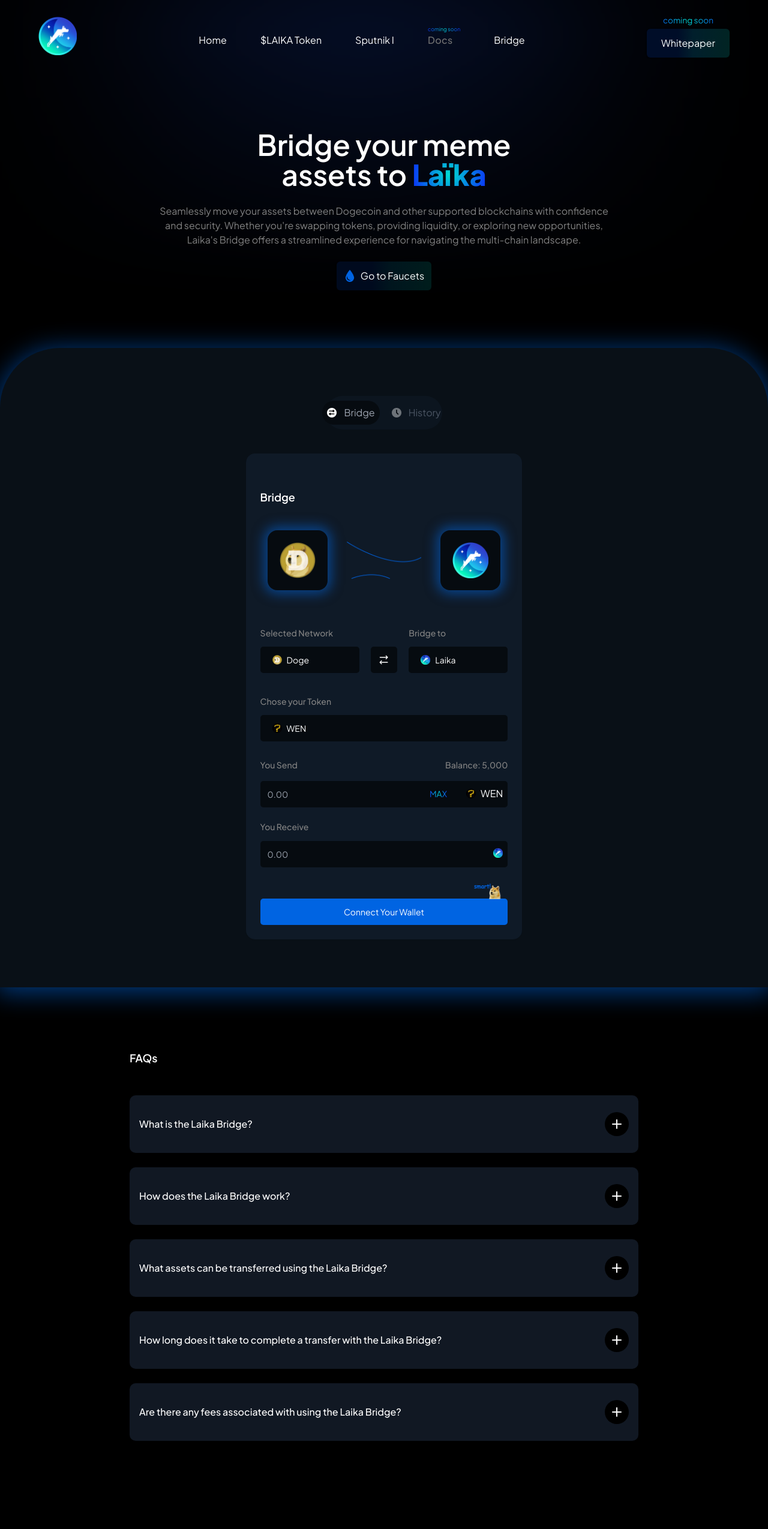
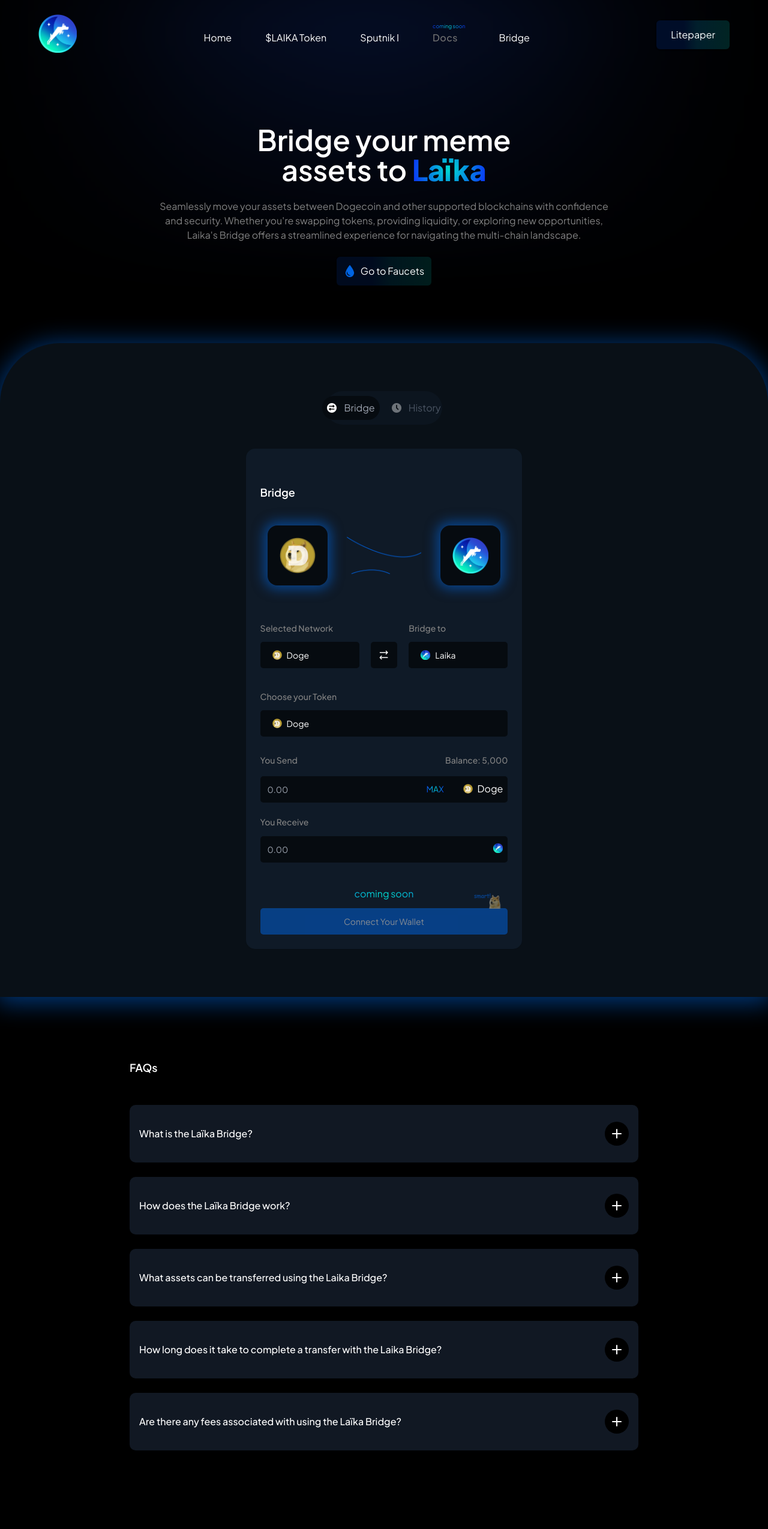
Before and after one commit to AbdurRehman1312/Laika_website, a React (Vite) app: page /bridge in a window 1280 px wide. Shown: the top 2549 px of the page at 60% size. Built offline with nearby package versions, Linux system fonts and the light colour scheme.

Commit message:
Litepaper link added

```diff
--- a/src/components/Faqs.jsx
+++ b/src/components/Faqs.jsx
@@ -27,18 +27,18 @@
             >
                 <AccordionItem value="item-1">
                     <AccordionTrigger isOpen={openItem === 'item-1'} onClick={() => handleToggleItem('item-1')}>
-                        What is the Laika Bridge?
+                        What is the Laïka Bridge?
                     </AccordionTrigger>
                     <AccordionContent>
-                        The Laika Bridge is a decentralized protocol that facilitates seamless asset transfers between different blockchain networks. It acts as a bridge between the Dogecoin blockchain and other compatible blockchains (DRC-20, Pepe), enabling users to move their assets across chains efficiently and securely.
+                        The Laïka Bridge is a decentralized protocol that facilitates seamless asset transfers between different blockchain networks. It acts as a bridge between the Laïka network and other compatible blockchains (DOGE, ETH, SOL, etc), enabling users to move their assets across chains efficiently and securely.
                     </AccordionContent>
                 </AccordionItem>
                 <AccordionItem value="item-2">
                     <AccordionTrigger isOpen={openItem === 'item-2'} onClick={() => handleToggleItem('item-2')}>
-                        How does the Laika Bridge work?
+                        How does the Laïka Bridge work?
                     </AccordionTrigger>
                     <AccordionContent>
-                        The Laika Bridge employs a trustless and decentralized mechanism to facilitate cross-chain transfers. When users initiate a transfer, their assets are locked in the originating blockchain's smart contract. Then, corresponding assets are minted on the destination blockchain, ensuring a one-to-one pegged representation. Once the transfer is completed, the locked assets are released, ensuring a smooth and secure transition.
+                        The Laïka Bridge employs a trustless and decentralized mechanism to facilitate cross-chain transfers. When users initiate a transfer, their assets are locked in the originating blockchain's smart contract. Then, corresponding assets are minted on the destination blockchain, ensuring a one-to-one pegged representation. Once the transfer is completed, the locked assets are released, ensuring a smooth and secure transition.
                     </AccordionContent>
                 </AccordionItem>
                 <AccordionItem value="item-3">
@@ -46,7 +46,7 @@
                         What assets can be transferred using the Laika Bridge?
                     </AccordionTrigger>
                     <AccordionContent>
-                        Initially, the Laika Bridge supports the transfer of assets between the Dogecoin blockchain and other compatible blockchains. Users can transfer a variety of tokens and assets, including but not limited to DOGE, wrapped tokens, and native assets on supported chains.
+                        Initially, the Laïka Bridge supports the transfer of assets between the Dogecoin blockchain and other compatible blockchains. Users can transfer a variety of tokens and assets, including but not limited to DOGE, wrapped tokens, and native assets on supported chains.
                     </AccordionContent>
                 </AccordionItem>
                 <AccordionItem value="item-4">
@@ -54,15 +54,15 @@
                         How long does it take to complete a transfer with the Laika Bridge?
                     </AccordionTrigger>
                     <AccordionContent>
-                        The time required to complete a transfer using the Laika Bridge may vary depending on network congestion and other factors. Generally, transfers are processed within a reasonable timeframe, but users should consider network conditions when planning their transactions.
+                        The time required to complete a transfer using the Laïka Bridge may vary depending on network congestion and other factors. Generally, transfers are processed within a reasonable timeframe, but users should consider network conditions when planning their transactions.
                     </AccordionContent>
                 </AccordionItem>
                 <AccordionItem value="item-5">
                     <AccordionTrigger isOpen={openItem === 'item-5'} onClick={() => handleToggleItem('item-5')}>
-                        Are there any fees associated with using the Laika Bridge?
+                        Are there any fees associated with using the Laïka Bridge?
                     </AccordionTrigger>
                     <AccordionContent>
-                        Yes, there may be fees associated with using the Laika Bridge, including transaction fees and network fees on respective blockchains. These fees are necessary to cover the cost of transaction processing and network resources. Users should review the fee schedule before initiating transfers.
+                        By using Laïka Bridge, you will only need to pay network fees.
                     </AccordionContent>
                 </AccordionItem>
             </Accordion>
--- a/src/components/Navbar.jsx
+++ b/src/components/Navbar.jsx
@@ -73,8 +73,7 @@
     <>
       {!isAirdropRoute && !isWaitListRoute && !isBridgeRoute && !isFaucetRoute && (
         <nav
-          className={`hidden lg:flex bg-black w-full  justify-center items-center trans py-3 ${
-            isFixed ? "fixed top-0 w-full z-[40] left-0" : ""
+          className={`hidden lg:flex bg-black w-full  justify-center items-center trans py-3 ${isFixed ? "fixed top-0 w-full z-[40] left-0" : ""
             }`}
         >
           <h2 className="text-white text-center md:text-left">
@@ -104,8 +103,7 @@
             {navLinks.map((nav) => (
               <li
                 key={nav.id}
-                className={`font-normal cursor-pointer text-[16px] text-white navlink ${
-                  nav.id === "docs" ? "coming-soon" : ""
+                className={`font-normal cursor-pointer text-[16px] text-white navlink ${nav.id === "docs" ? "coming-soon" : ""
                   }`}
               >
                 {(nav.id === "docs") && (
@@ -129,12 +127,13 @@
             ))}
           </ul>
         </div>
+        <a href="https://app.gitbook.com/o/0BHbYU17l9lahykWXBaq/s/yYxKYh2qUIr5ra6hLaLr/" target="_blank">
           <Button
-          name="Whitepaper"
+            name="Litepaper"
             style="px-6 hidden lg:flex"
-          desc="coming soon"
             descStyle=" hidden sm:hidden md:hidden lg:block"
           />
+        </a>
 
         {/* For mobile screen */}
         <div className="lg:hidden flex justify-end items-center">
@@ -173,11 +172,12 @@
                   </li>
                 ))}
                 <li>
+                  <a href="https://app.gitbook.com/o/0BHbYU17l9lahykWXBaq/s/yYxKYh2qUIr5ra6hLaLr/" target="_blank">
                     <Button
-                    name="Whitepaper"
+                      name="Litepaper"
                       style="px-6 mt-3"
-                    desc="coming soon"
                     />{" "}
+                  </a>
                 </li>
               </ul>
             </div>
--- a/src/components/Quests.jsx
+++ b/src/components/Quests.jsx
@@ -16,13 +16,13 @@
       case "tweetToEarn":
         return (
           <>
-            <div className="flex justify-center gap-3  pb-8">
+            {/* <div className="flex justify-center gap-3  pb-8">
               <div className="flex items-center gap-1">
                 <img src={images.lock} alt="" width={20} />
                 <h1 className="text-white text-center">Tesnet quests locked</h1>
               </div>
 
-            </div>
+            </div> */}
             <div className="grid grid-cols-1 md:grid-cols-2 lg:grid-cols-3 mt-5 md:mt-0 gap-8 md:gap-6  mx-7 pb-12">
               <div className="flex flex-col items-center gap-5">
                 <h1 className="text-white text-center">
@@ -190,13 +190,6 @@
       case "inviteToEarn":
         return (
           <>
-            <div className="flex justify-center gap-3  pb-8">
-              <div className="flex items-center gap-1">
-                <img src={images.lock} alt="" width={20} />
-                <h1 className="text-white text-center">Tesnet quests locked</h1>
-              </div>
-
-            </div>
             <div className="grid grid-cols-1 md:grid-cols-2 lg:grid-cols-3 mt-5 md:mt-0 gap-8 md:gap-6  mx-7 pb-12">
               <div className="flex flex-col items-center gap-5">
                 <h1 className="text-white text-center">
@@ -316,13 +309,6 @@
       case "dailyTasks":
         return (
           <>
-            <div className="flex justify-center gap-3  pb-8">
-              <div className="flex items-center gap-1">
-                <img src={images.lock} alt="" width={20} />
-                <h1 className="text-white text-center">Tesnet quests locked</h1>
-              </div>
-
-            </div>
             <div className="grid grid-cols-1 md:grid-cols-2 lg:grid-cols-3 mt-5 md:mt-0 gap-8 md:gap-6  mx-7 pb-12">
               <div className="flex flex-col items-center gap-5">
                 <h1 className="text-white text-center">
@@ -463,13 +449,6 @@
         return (
 
           <>
-            <div className="flex justify-center gap-3  pb-8">
-              <div className="flex items-center gap-1">
-                <img src={images.lock} alt="" width={20} />
-                <h1 className="text-white text-center">Tesnet quests locked</h1>
-              </div>
-
-            </div>
             <div className="grid grid-cols-1 md:grid-cols-2 lg:grid-cols-3 mt-5 md:mt-0 gap-8 md:gap-6  mx-7 pb-12">
               <div className="flex flex-col items-center gap-5">
                 <h1 className="text-white text-center">
@@ -615,13 +594,6 @@
       case "supportLaika":
         return (
           <>
-            <div className="flex justify-center gap-3  pb-8">
-              <div className="flex items-center gap-1">
-                <img src={images.lock} alt="" width={20} />
-                <h1 className="text-white text-center">Tesnet quests locked</h1>
-              </div>
-
-            </div>
             <div className="grid grid-cols-1 md:grid-cols-2 lg:grid-cols-3 mt-5 md:mt-0 gap-8 md:gap-6  mx-7 pb-12">
               <div className="flex flex-col items-center gap-5">
                 <h1 className="text-white text-center">
@@ -802,13 +774,6 @@
         return (
 
           <>
-            <div className="flex justify-center gap-3  pb-8">
-              <div className="flex items-center gap-1">
-                <img src={images.lock} alt="" width={20} />
-                <h1 className="text-white text-center">Tesnet quests locked</h1>
-              </div>
-
-            </div>
             <div className="grid grid-cols-1 md:grid-cols-2 lg:grid-cols-3 mt-5 md:mt-0 gap-8 md:gap-6  mx-7 pb-12">
               <div className="flex flex-col items-center gap-5">
                 <h1 className="text-white text-center">
--- a/src/components/TabsDemo.jsx
+++ b/src/components/TabsDemo.jsx
@@ -56,6 +56,7 @@
   const [selectedOption2, setSelectedOption2] = useState(coins[1].id);
   const [tokenSelectOptions, setTokenSelectOptions] = useState([
     { id: 'wen', name: 'WEN', image: images.wen },
+    { id: 'doge', name: 'Doge', image: images.dogecoin },
     { id: 'fiwb', name: 'FIWB', image: images.fiwb },
     { id: 'dbit', name: 'DBIT', image: images.dbit },
     { id: 'dnld', name: 'DNLD', image: images.dnld },
@@ -74,7 +75,7 @@
     { id: 'toshi', name: 'Toshi', image: images.toshi },
     { id: 'brett', name: 'Brett', image: images.brett },
     { id: 'degen', name: 'Degen', image: images.degen },]);
-  const [selectedOption3, setSelectedOption3] = useState(tokenSelectOptions[0].id);
+  const [selectedOption3, setSelectedOption3] = useState(tokenSelectOptions[1].id);
   const [secondSelectOptions, setSecondSelectOptions] = useState(coins);
   const [secondFirstOptions, setFirstSelectOptions] = useState(coins);
 
@@ -102,7 +103,7 @@
     if (selectedOption1 == 'doge' || selectedOption2 == 'doge') {
       setTokenSelectOptions(coins.filter(coin => (coin.id !== 'laika' & coin.id !== 'eth' & coin.id !== 'sol' & coin.id !== 'dogechain'
         & coin.id !== 'base' & coin.id !== 'Shibarium' & coin.id !== 'bonk' & coin.id !== 'slerf'
-        & coin.id !== 'wif' & coin.id !== 'usdt' & coin.id !== 'usdc' & coin.id !== 'doge'
+        & coin.id !== 'wif' & coin.id !== 'usdt' & coin.id !== 'usdc'
         & coin.id !== 'pepe' & coin.id !== 'shib' & coin.id !== 'bonetoken' & coin.id !== 'toshi' & coin.id !== 'brett' & coin.id !== 'degen')));
     }
 
@@ -260,7 +261,7 @@
 
                 </div>
                 <div className="flex flex-col gap-4 ">
-                  <Label className="text-dimGrey">Chose your Token</Label>
+                  <Label className="text-dimGrey">Choose your Token</Label>
                   <Select value={selectedOption3} onValueChange={(value) => setSelectedOption3(value)}
                   >
                     <SelectTrigger >
@@ -311,10 +312,13 @@
                 </div> */}
               </CardContent>
               <CardFooter>
-                <button className="w-full relative bg-[#0064e2] py-3 px-3 mt-3 text-center rounded-[5px] text-sm" onClick={renderPopup}>
+                <div className="flex flex-col w-full">
+                <p className={`text-gradient text-center text-[100%]`}>coming soon</p>
+                <button className="w-full relative bg-[#0064e2] py-3 px-3 mt-3 text-center rounded-[5px] text-sm opacity-50" onClick={renderPopup} disabled >
                   Connect Your Wallet
                   <img src={images.walletbtn} className="w-12 h-8 absolute bottom-10 right-2" alt="" />
                 </button>
+                </div>
               </CardFooter>
             </Card>
           </TabsContent>
```
Lines whose indentation alone changed are shown as unchanged.
